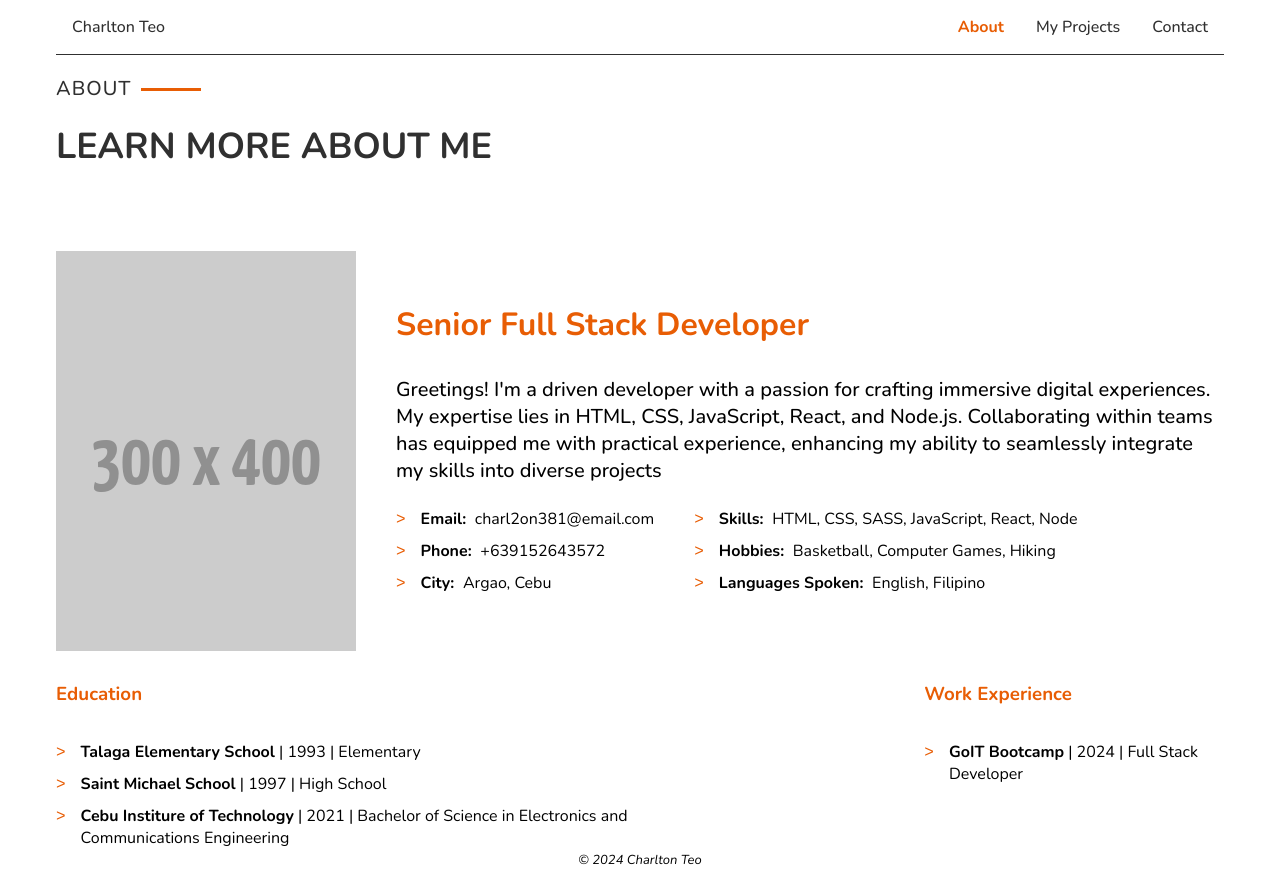
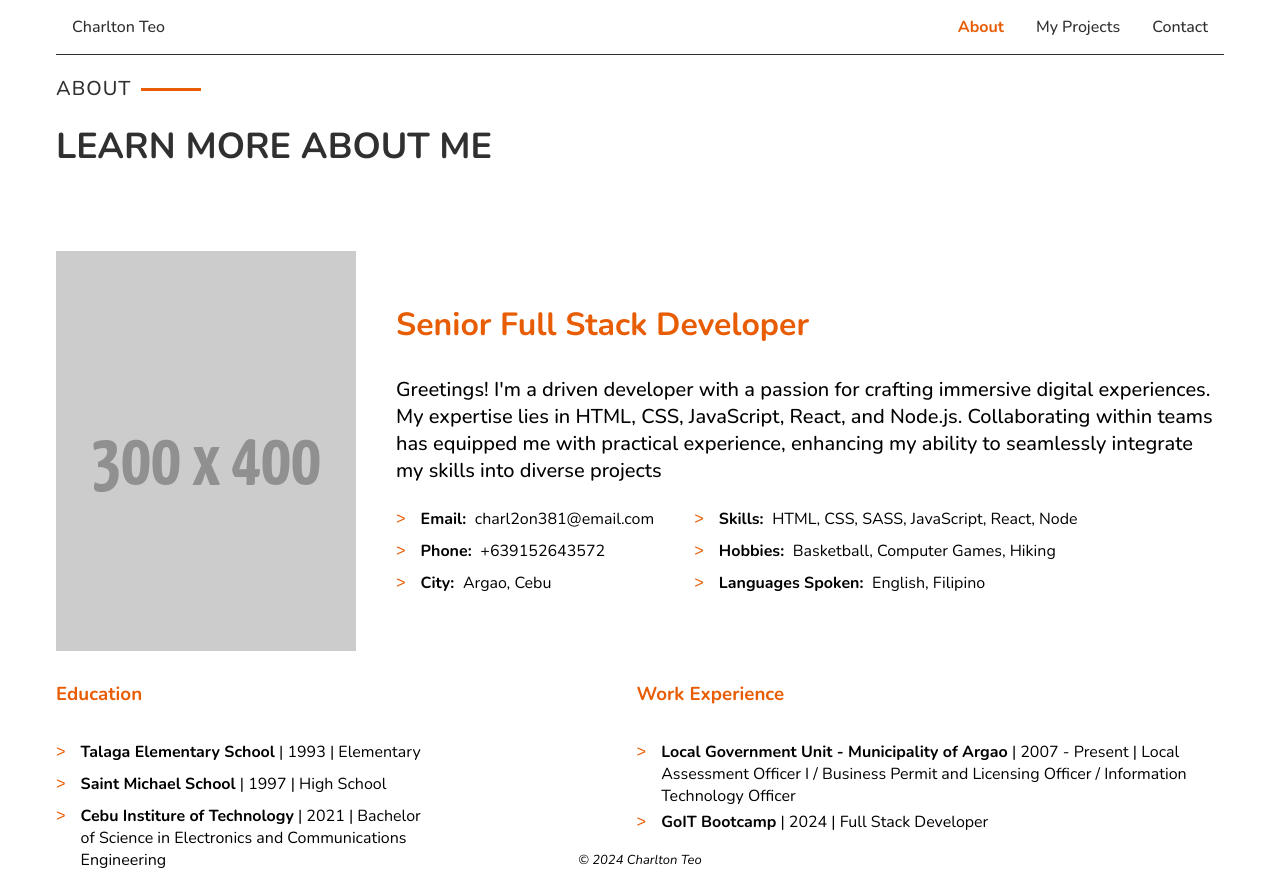
Before and after one commit to charl2on381/charlton-portfolio, a React (Vite) app: page /about in a window 1280 px wide. Built offline with nearby package versions, Linux system fonts and the light colour scheme.

Commit message:
Update about.js

```diff
--- a/src/data/about.js
+++ b/src/data/about.js
@@ -63,6 +63,12 @@ export const aboutList3 = [
 export const aboutList4 = [
   {
     id: 1,
+    company: 'Local Government Unit - Municipality of Argao',
+    year: '2007 - Present',
+    position: 'Local Assessment Officer I / Business Permit and Licensing Officer / Information Technology Officer',
+  },
+  {
+    id: 2,
     company: 'GoIT Bootcamp',
     year: '2024',
     position: 'Full Stack Developer',
```
